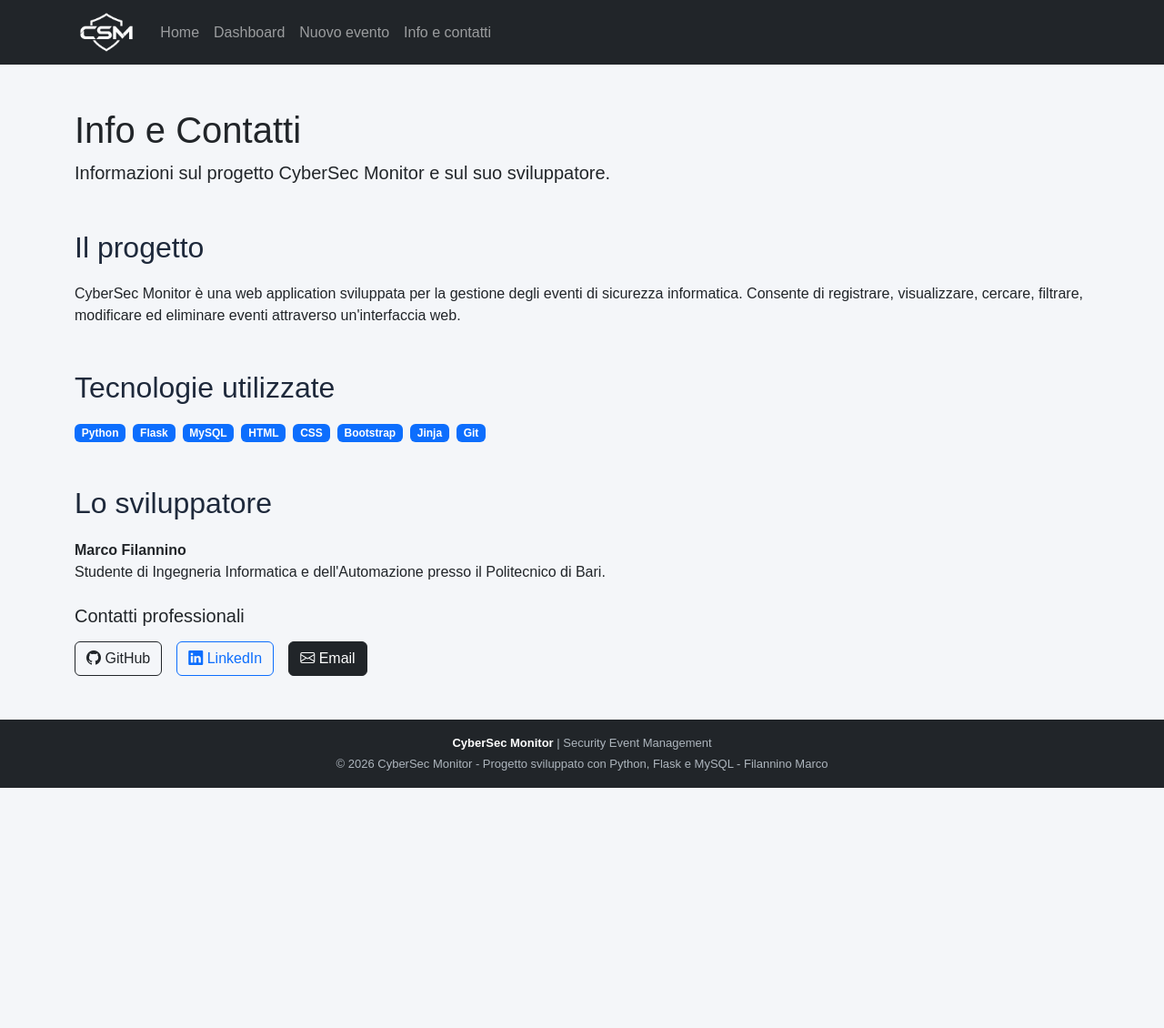
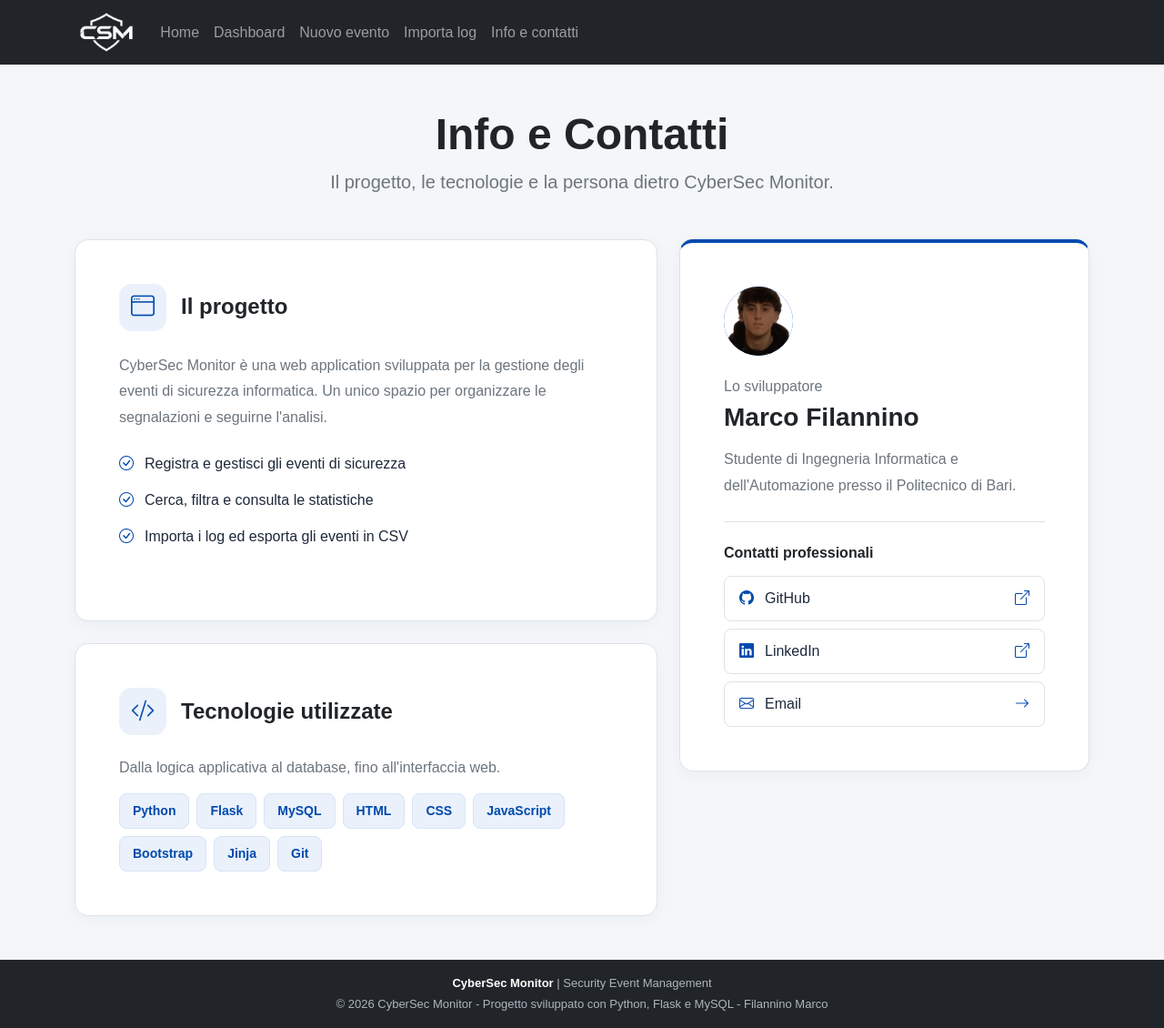
Before and after one commit to MarcoFilannino2004/CS-Monitor, a Flask app: page /info in a window 1280 px wide. Shown: the whole page at 91% size. Before the commit the page ends 866 px from the top, so only its background shows below. Run offline with Flask 3, Linux system fonts and the light colour scheme.

Commit message:
Aggiunta funzione di import dei log e aggiornata la pagina della info

```diff
--- a/app.py
+++ b/app.py
@@ -5,8 +5,74 @@ from database.categorie_repository import visualizzaCategorie
 import mysql.connector
 import os
 import csv
+import secrets
+from datetime import datetime
+from itsdangerous import URLSafeTimedSerializer, BadSignature
+from database.eventi_repository import inserisciEventi
+from services.log_importer import analizzaLog, MAX_BYTES
 
 app = Flask(__name__)
+app.config["SECRET_KEY"] = os.getenv("SECRET_KEY") or secrets.token_hex(32)
+app.config["MAX_CONTENT_LENGTH"] = 2 * 1024 * 1024
+
+
+@app.errorhandler(413)
+def richiestaTroppoGrande(errore):
+    return render_template("importa_log.html", errore="Caricamento troppo grande. Il file deve essere al massimo di 256 KB."), 413
+
+
+@app.route("/eventi/importa", methods=["GET", "POST"])
+def importaLog():
+    eventi, errori, categorie = [], [], []
+    errore = messaggio = token = None
+    firma = URLSafeTimedSerializer(app.config["SECRET_KEY"], salt="importazione-log")
+    if request.method == "POST":
+        try:
+            if request.form.get("azione") == "conferma":
+                token = request.form.get("anteprima", "")
+                try:
+                    eventi = firma.loads(token, max_age=1800)
+                except BadSignature:
+                    token = None
+                    raise ValueError("Anteprima scaduta o non valida. Carica nuovamente il file.") from None
+                categorie = visualizzaCategorie()
+                selezionati = set(request.form.getlist("selezionati"))
+                disponibili = {str(e["riga"]) for e in eventi}
+                if not selezionati or not selezionati.issubset(disponibili):
+                    raise ValueError("Seleziona almeno un evento valido da importare.")
+                categorie_valide = {c["id_categoria"] for c in categorie}
+                da_salvare = []
+                for e in eventi:
+                    if str(e["riga"]) not in selezionati:
+                        continue
+                    id_categoria = request.form.get(f"categoria_{e['riga']}", type=int)
+                    if id_categoria not in categorie_valide:
+                        raise ValueError(f"Seleziona una categoria valida per la riga {e['riga']}.")
+                    da_salvare.append(EventoSicurezza(
+                        None, id_categoria, e["indirizzo_ip"], e["descrizione"], e["gravita"],
+                        data_evento=datetime.strptime(e["data_evento"], "%Y-%m-%d %H:%M:%S"),
+                    ))
+                inserisciEventi(da_salvare)
+                return redirect(url_for("importaLog", importati=len(da_salvare)), code=303)
+            else:
+                file = request.files.get("file_log")
+                if file is None or not file.filename:
+                    raise ValueError("Seleziona un file da caricare.")
+                if os.path.splitext(file.filename)[1].lower() not in (".log", ".txt"):
+                    raise ValueError("Sono ammessi soltanto file .log e .txt.")
+                eventi, errori = analizzaLog(file.read(MAX_BYTES + 1))
+                if eventi:
+                    token = firma.dumps(eventi)
+                    categorie = visualizzaCategorie()
+        except ValueError as e:
+            errore = str(e)
+        except mysql.connector.Error:
+            errore = "Impossibile completare l'operazione sul database. Riprova tra poco."
+    importati = request.args.get("importati", type=int)
+    if request.method == "GET" and importati and importati > 0:
+        messaggio = f"Importazione completata: {importati} eventi salvati con stato Nuovo."
+    return render_template("importa_log.html", eventi=eventi, errori=errori,
+                           categorie=categorie, errore=errore, messaggio=messaggio, token=token)
 
 
 @app.route("/")
--- a/static/css/stile.css
+++ b/static/css/stile.css
@@ -132,3 +132,101 @@ thead th {
         font-size: 100px;
     }
 }
+
+/* PAGINA INFO E CONTATTI */
+
+.info-introduzione {
+    max-width: 700px;
+}
+
+.info-card {
+    border: 1px solid #dee2e6;
+    border-radius: 15px;
+    background-color: #fff;
+    box-shadow: 0 4px 18px rgba(30, 41, 59, 0.04);
+}
+
+.info-icona {
+    display: flex;
+    align-items: center;
+    justify-content: center;
+    width: 52px;
+    height: 52px;
+    flex-shrink: 0;
+    border-radius: 14px;
+    background-color: #eaf1fb;
+    color: #004aad;
+    font-size: 26px;
+}
+
+.info-testo {
+    line-height: 1.8;
+}
+
+.info-funzionalita li {
+    display: flex;
+    align-items: baseline;
+    gap: 12px;
+    padding: 8px 0;
+    color: #1e293b;
+}
+
+.info-funzionalita i {
+    color: #004aad;
+    flex-shrink: 0;
+}
+
+.info-tecnologia {
+    padding: 8px 14px;
+    border: 1px solid #d7e4f7;
+    border-radius: 8px;
+    background-color: #eaf1fb;
+    color: #004aad;
+    font-size: 14px;
+    font-weight: 600;
+}
+
+.info-profilo {
+    border-top: 4px solid #004aad;
+}
+
+.info-avatar {
+    display: flex;
+    align-items: center;
+    justify-content: center;
+    width: 76px;
+    height: 76px;
+    border-radius: 50%;
+    object-fit: cover;
+    background-color: #004aad;
+    color: #fff;
+    font-size: 26px;
+    font-weight: 700;
+}
+
+.info-contatti {
+    border-top: 1px solid #dee2e6;
+}
+
+.info-contatto {
+    display: flex;
+    align-items: center;
+    gap: 12px;
+    padding: 12px 16px;
+    border: 1px solid #dee2e6;
+    border-radius: 8px;
+    color: #1e293b;
+    text-decoration: none;
+    transition: background-color 0.15s, border-color 0.15s;
+}
+
+.info-contatto i {
+    color: #004aad;
+}
+
+.info-contatto:hover,
+.info-contatto:focus-visible {
+    background-color: #eaf1fb;
+    border-color: #004aad;
+    color: #004aad;
+}
--- a/templates/info.html
+++ b/templates/info.html
@@ -17,64 +17,71 @@
 
     <main class="container py-5 flex-grow-1">
 
-        <section class="mb-5">
-            <h1>Info e Contatti</h1>
-            <p class="lead">Informazioni sul progetto CyberSec Monitor e sul suo sviluppatore.</p>
+        <section class="text-center mb-5 info-introduzione mx-auto">
+
+            <h1 class="display-5 fw-bold">Info e Contatti</h1>
+            <p class="lead text-secondary mb-0">Il progetto, le tecnologie e la persona dietro CyberSec Monitor.</p>
         </section>
 
-        <section class="mb-5">
-            <h2>Il progetto</h2>
+        <div class="row g-4">
+            <div class="col-lg-7">
+                <section class="card info-card mb-4" aria-labelledby="titolo-progetto">
+                    <div class="card-body p-4 p-md-5">
+                        <div class="d-flex align-items-center gap-3 mb-4">
+                            <span class="info-icona"><i class="bi bi-window" aria-hidden="true"></i></span>
+                            <h2 id="titolo-progetto" class="h4 mb-0 fw-bold">Il progetto</h2>
+                        </div>
+                        <p class="text-secondary info-testo">CyberSec Monitor è una web application sviluppata per la gestione degli eventi di sicurezza informatica. Un unico spazio per organizzare le segnalazioni e seguirne l'analisi.</p>
+                        <ul class="list-unstyled mb-4 info-funzionalita">
+                            <li><i class="bi bi-check-circle" aria-hidden="true"></i> Registra e gestisci gli eventi di sicurezza</li>
+                            <li><i class="bi bi-check-circle" aria-hidden="true"></i> Cerca, filtra e consulta le statistiche</li>
+                            <li><i class="bi bi-check-circle" aria-hidden="true"></i> Importa i log ed esporta gli eventi in CSV</li>
+                        </ul>
 
-            <p>
-                CyberSec Monitor è una web application sviluppata per la gestione
-                degli eventi di sicurezza informatica.
-                Consente di registrare, visualizzare, cercare, filtrare,
-                modificare ed eliminare eventi attraverso un'interfaccia web.
-            </p>
-        </section>
+                    </div>
+                </section>
 
-        <section class="mb-5">
-            <h2>Tecnologie utilizzate</h2>
+                <section class="card info-card" aria-labelledby="titolo-tecnologie">
+                    <div class="card-body p-4 p-md-5">
+                        <div class="d-flex align-items-center gap-3 mb-4">
+                            <span class="info-icona"><i class="bi bi-code-slash" aria-hidden="true"></i></span>
+                            <h2 id="titolo-tecnologie" class="h4 mb-0 fw-bold">Tecnologie utilizzate</h2>
+                        </div>
+                        <p class="text-secondary mb-3">Dalla logica applicativa al database, fino all'interfaccia web.</p>
+                        <ul class="list-unstyled d-flex flex-wrap gap-2 mb-0">
+                            {% for tecnologia in ['Python', 'Flask', 'MySQL', 'HTML', 'CSS', 'JavaScript', 'Bootstrap', 'Jinja', 'Git'] %}
+                            <li class="info-tecnologia">{{ tecnologia }}</li>
+                            {% endfor %}
+                        </ul>
+                    </div>
+                </section>
+            </div>
 
-            <div class="d-flex flex-wrap gap-2">
-                <span class="badge bg-primary">Python</span>
-                <span class="badge bg-primary">Flask</span>
-                <span class="badge bg-primary">MySQL</span>
-                <span class="badge bg-primary">HTML</span>
-                <span class="badge bg-primary">CSS</span>
-                <span class="badge bg-primary">Bootstrap</span>
-                <span class="badge bg-primary">Jinja</span>
-                <span class="badge bg-primary">Git</span>
+            <div class="col-lg-5">
+                <section class="card info-card info-profilo" aria-labelledby="titolo-sviluppatore">
+                    <div class="card-body p-4 p-md-5">
+                        <img class="info-avatar mb-4" src="{{ url_for('static', filename='img/profilo.png') }}" alt="Foto di Marco Filannino" width="76" height="76">
+                        <h2 id="titolo-sviluppatore" class="h6 text-secondary mb-2">Lo sviluppatore</h2>
+                        <h3 class="h3 fw-bold mb-3">Marco Filannino</h3>
+                        <p class="text-secondary info-testo">Studente di Ingegneria Informatica e dell'Automazione presso il Politecnico di Bari.</p>
+                        <div class="info-contatti mt-4 pt-4">
+                            <h4 class="h6 fw-bold mb-3">Contatti professionali</h4>
+                            <div class="d-grid gap-2">
+                                <a href="https://github.com/MarcoFilannino2004" target="_blank" rel="noopener noreferrer" class="info-contatto">
+                                    <i class="bi bi-github" aria-hidden="true"></i><span>GitHub</span><i class="bi bi-box-arrow-up-right ms-auto" aria-hidden="true"></i>
+                                </a>
+                                <a href="https://www.linkedin.com/in/marco-filannino/" target="_blank" rel="noopener noreferrer" class="info-contatto">
+                                    <i class="bi bi-linkedin" aria-hidden="true"></i><span>LinkedIn</span><i class="bi bi-box-arrow-up-right ms-auto" aria-hidden="true"></i>
+                                </a>
+                                <a href="mailto:marcofilannino04@gmail.com" class="info-contatto">
+                                    <i class="bi bi-envelope" aria-hidden="true"></i><span>Email</span><i class="bi bi-arrow-right ms-auto" aria-hidden="true"></i>
+                                </a>
+                            </div>
+                        </div>
+                    </div>
+                </section>
             </div>
-        </section>
-
-        <section>
-            <h2>Lo sviluppatore</h2>
-
-            <p>
-                <strong>Marco Filannino</strong><br>
-                Studente di Ingegneria Informatica e dell'Automazione
-                presso il Politecnico di Bari.
-            </p>
-
-            <h3 class="h5 mt-4">Contatti professionali</h3>
-
-            <div class="d-flex flex-wrap gap-3 mt-3">
-
-                <a href="https://github.com/MarcoFilannino2004" target="_blank" rel="noopener noreferrer" class="btn btn-outline-dark">
-                    <i class="bi bi-github"></i> GitHub
-                </a>
-
-                <a href="https://www.linkedin.com/in/marco-filannino/" target="_blank" rel="noopener noreferrer" class="btn btn-outline-primary">
-                    <i class="bi bi-linkedin"></i> LinkedIn
-                </a>
-
-                <a href="mailto:marcofilannino04@gmail.com" class="btn btn-dark">
-                    <i class="bi bi-envelope"></i> Email
-                </a>
-
-            </div>
-        </section>
+        </div>
 
     </main>
     {% include 'footer.html' %}
--- a/templates/navbar.html
+++ b/templates/navbar.html
@@ -28,6 +28,10 @@
                 </li>
 
                 <li class="nav-item">
+                    <a class="nav-link" href="{{ url_for('importaLog') }}">Importa log</a>
+                </li>
+
+                <li class="nav-item">
                     <a class="nav-link" href="{{ url_for('info') }}">Info e contatti</a>
                 </li>
 
```
Also changed, not shown: database/eventi_repository.py (+26 -0 lines), services/log_importer.py (added, +44 -0 lines), templates/importa_log.html (added, +80 -0 lines), test_importazione_log.py (added, +144 -0 lines), README.md, static/img/profilo.png (added), 3 other files.
